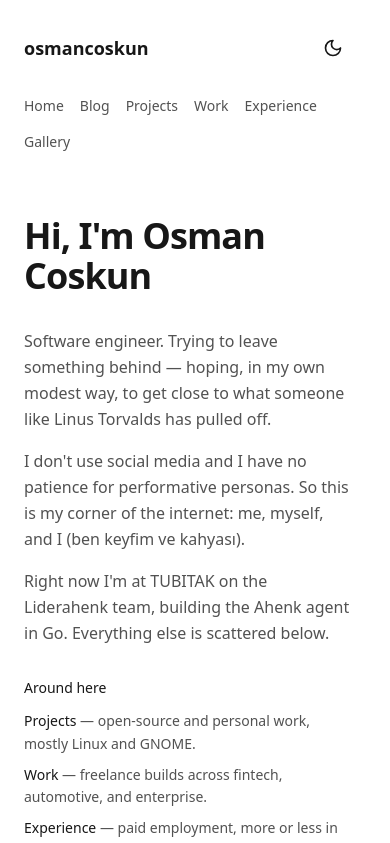
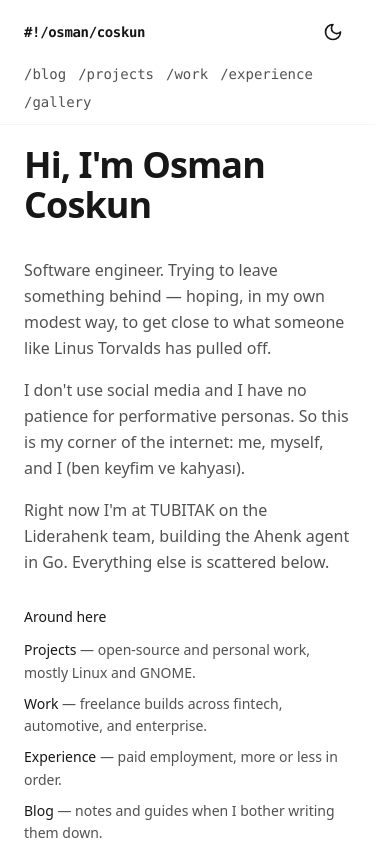
Before and after one commit to osmancoskun/osmancoskun.com, a SvelteKit app: page / in a window 390 px wide. Shown: the top 843 px of the page. Built offline with nearby package versions, Linux system fonts and the light colour scheme.

Commit message:
feat(layout): refresh branding with sticky path-style header
Use GitHub avatar favicon, #!/osman/coskun site title, path-prefixed nav links, and tighter mobile spacing under a sticky header.

```diff
--- a/src/routes/+layout.svelte
+++ b/src/routes/+layout.svelte
@@ -1,31 +1,34 @@
 <script lang="ts">
 	import '../app.css';
-	import favicon from '$lib/assets/favicon.svg';
+	import favicon from '$lib/assets/favicon.jpg';
 	import ThemeToggle from '$lib/components/ThemeToggle.svelte';
 
 	let { children } = $props();
 
 	const navItems = [
-		{ href: '/', label: 'Home' },
-		{ href: '/blog', label: 'Blog' },
-		{ href: '/projects', label: 'Projects' },
-		{ href: '/work', label: 'Work' },
-		{ href: '/experience', label: 'Experience' },
-		{ href: '/gallery', label: 'Gallery' }
+		{ href: '/blog', label: '/blog' },
+		{ href: '/projects', label: '/projects' },
+		{ href: '/work', label: '/work' },
+		{ href: '/experience', label: '/experience' },
+		{ href: '/gallery', label: '/gallery' }
 	];
 </script>
 
 <svelte:head>
-	<link rel="icon" href={favicon} />
+	<link rel="icon" href={favicon} type="image/jpeg" />
 </svelte:head>
 
 <div class="min-h-screen flex flex-col max-w-3xl mx-auto px-6">
-	<header class="h-24 flex items-center justify-between py-8">
-		<a href="/" class="font-bold text-lg hover:text-accent transition-colors">
-			osmancoskun
+	<div class="sticky top-0 z-50 -mx-6 mb-3 border-b border-border/40 bg-bg/95 px-6 backdrop-blur-sm md:mb-8">
+		<header class="flex h-16 items-center justify-between py-3 md:h-20 md:py-4">
+			<a
+				href="/"
+				class="font-mono text-sm font-semibold tracking-tight hover:text-accent transition-colors sm:text-base"
+			>
+				#!/osman/coskun
 			</a>
 			<div class="flex items-center gap-4">
-			<nav class="hidden md:flex items-center gap-6 text-sm">
+				<nav class="hidden md:flex items-center gap-3 text-sm font-mono">
 					{#each navItems as item}
 						<a
 							href={item.href}
@@ -39,16 +42,16 @@
 			</div>
 		</header>
 
-	<!-- Mobile Nav (Simple version) -->
-	<nav class="md:hidden flex flex-wrap gap-4 text-sm mb-8 text-text-muted">
+		<nav class="md:hidden flex flex-wrap gap-x-3 gap-y-2 pb-3 text-sm font-mono text-text-muted md:pb-4">
 			{#each navItems as item}
 				<a href={item.href} class="hover:text-text transition-colors">
 					{item.label}
 				</a>
 			{/each}
 		</nav>
+	</div>
 
-	<main class="flex-1 py-8">
+	<main class="flex-1 pt-2 pb-6 md:py-8">
 		{@render children()}
 	</main>
 
```
Also changed, not shown: src/lib/assets/favicon.jpg (added), src/lib/assets/favicon.svg (deleted). Lines whose indentation alone changed are shown as unchanged.
